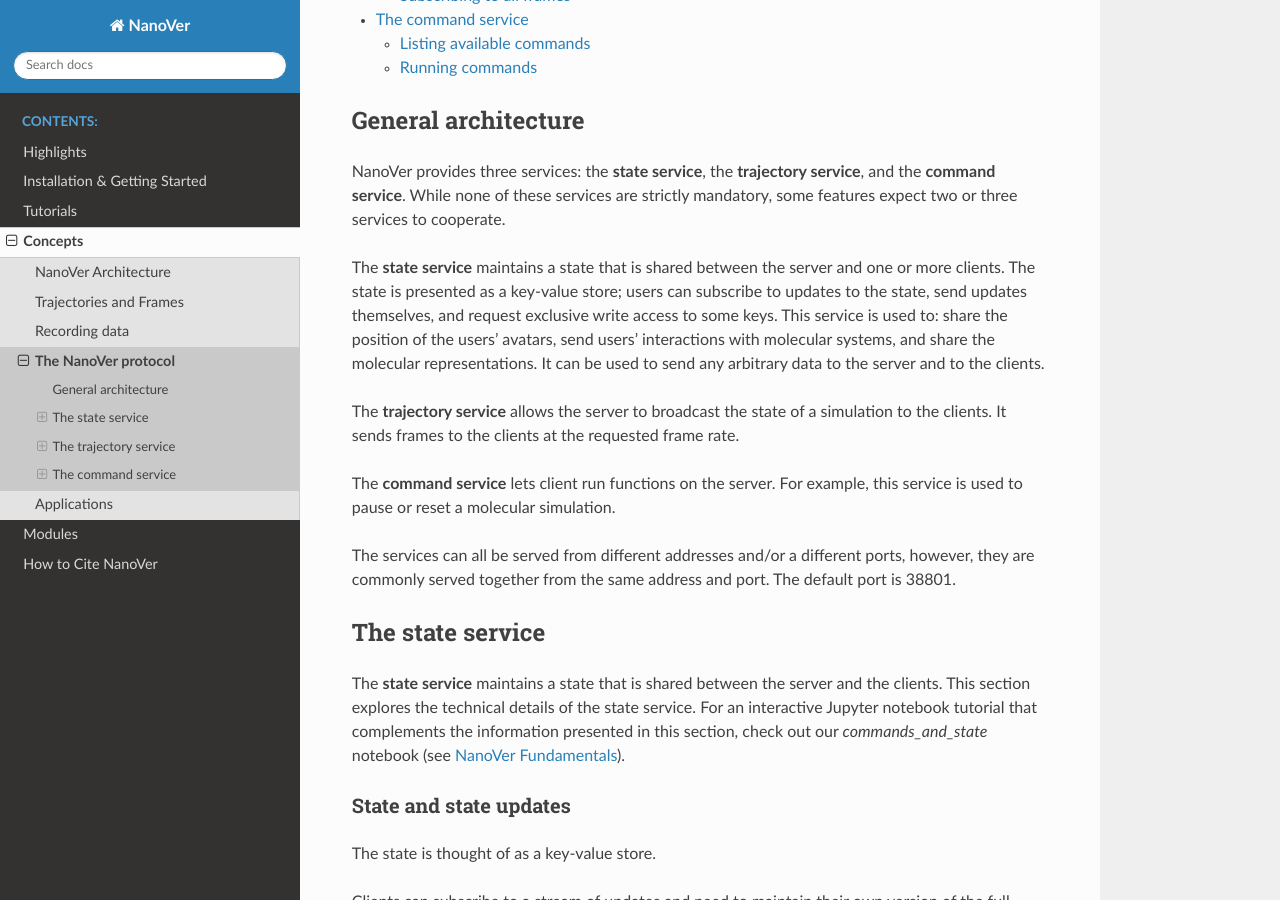
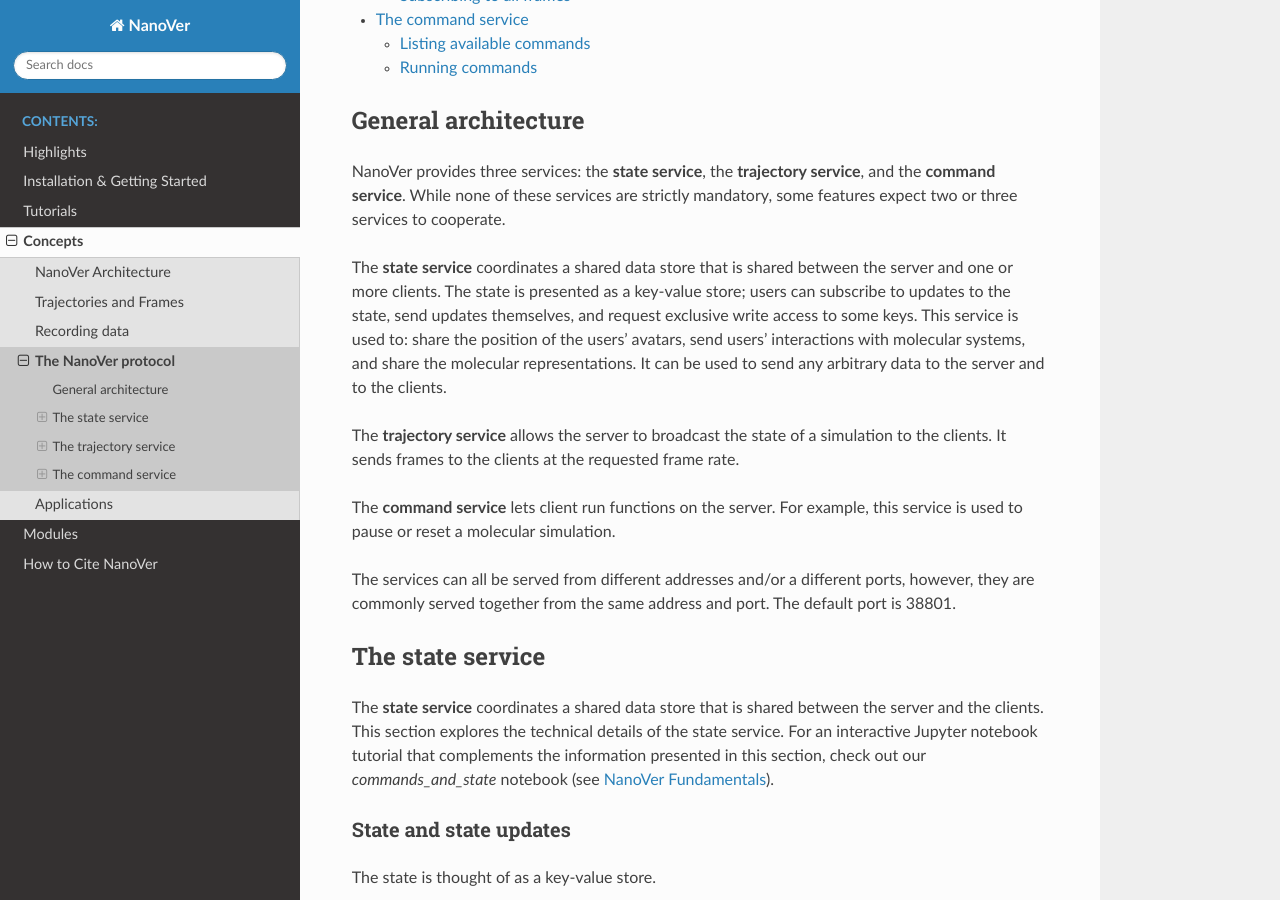
Before and after one commit to IRL2/nanover-docs, a Sphinx documentation site: the page built from source/concepts/base-protocol.rst, in a window 1280 px wide and 900 px high, scrolled down 452 px. Built offline with Sphinx 7.4.7 and the Read the Docs theme 3.1.0, drawn with Linux system fonts in a browser that asks for light colours; pages that are not in the unit, such as notebooks, are missing from menus; the version number could not be read and is left out.

Commit message:
Update description of state service to remove ambiguity

```diff
--- a/source/concepts/base-protocol.rst
+++ b/source/concepts/base-protocol.rst
@@ -15,8 +15,8 @@
 and the **command service**. While none of these services are strictly
 mandatory, some features expect two or three services to cooperate.
 
-The **state service** maintains a state that is shared between the server
-and one or more clients. The state is presented as a key-value store;
+The **state service** coordinates a shared data store that is shared between
+the server and one or more clients. The state is presented as a key-value store;
 users can subscribe to updates to the state, send updates themselves,
 and request exclusive write access to some keys. This service is used to:
 share the position of the users' avatars, send users' interactions
@@ -39,9 +39,9 @@
 The state service
 -----------------
 
-The **state service** maintains a state that is shared between the server
-and the clients. This section explores the technical details of the state
-service. For an interactive Jupyter notebook tutorial that
+The **state service** coordinates a shared data store that is shared between
+the server and the clients. This section explores the technical details of
+the state service. For an interactive Jupyter notebook tutorial that
 complements the information presented in this section, check out our
 `commands_and_state` notebook (see :ref:`nanover-fundamentals`).
 
```
